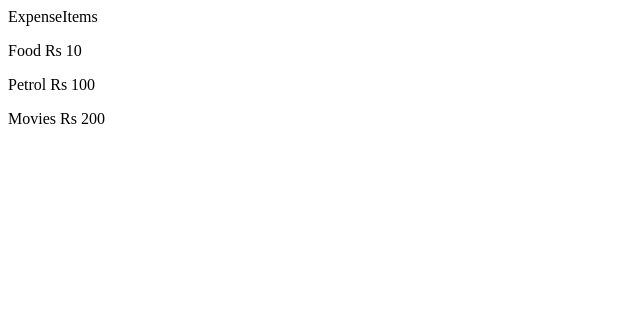
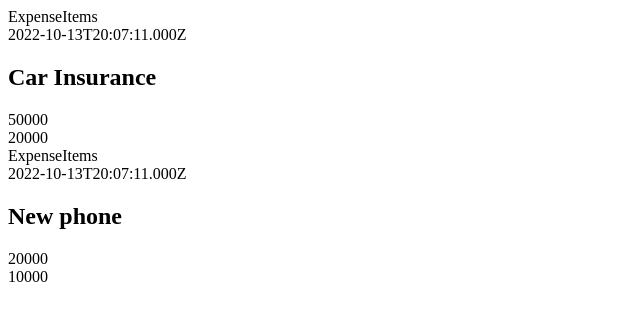
Before and after one commit to Dilkashpeshimam18/react-expense-tracker, a React (Create React App) app: page / in a window 1280 px wide. Shown: the top 320 px of the page, without its empty margins (0-640 px from the left). Built offline with nearby package versions, Linux system fonts and the light colour scheme.

Commit message:
passing data as props

```diff
--- a/src/App.js
+++ b/src/App.js
@@ -2,9 +2,35 @@ import React from "react";
 import ExpenseItem from "./components/ExpenseItem";
 
 function App() {
+  const expenses = [
+    {
+      id:1,
+      title: 'Car Insurance',
+      amount:50000,
+      LocationOfExpenditure:20000,
+      date:new Date().toISOString()
+    },
+    {
+      id:2,
+      title:'New phone',
+      amount:20000,
+      LocationOfExpenditure:10000,
+      date:new Date().toISOString()
+
+
+    }
+  ]
+  console.log(expenses)
   return (
     <div className="App">
-    <ExpenseItem />
+      {
+        expenses.map((expense)=>{
+          return(
+            <ExpenseItem expenseName={expense.title} expenseDate={expense.date} expenseAmount={expense.amount} locationOfExpenditure={expense.LocationOfExpenditure} />
+
+          )
+        })
+      }
     </div>
   );
 }
--- a/src/components/ExpenseItem.js
+++ b/src/components/ExpenseItem.js
@@ -1,13 +1,23 @@
 import React from 'react'
+import './ExpenseItem.css'
+const ExpenseItem = ({expenseName,expenseDate,expenseAmount,locationOfExpenditure}) => {
+    return (
+        <div>ExpenseItems
+          <div>
+           {expenseDate}
+          </div>
+          <div>
+         <h2>{expenseName}</h2>
+          <div>
+          {expenseAmount}
+          </div>
+          <div>
+           {locationOfExpenditure}
+          </div>
+          </div>
 
-const ExpenseItem = () => {
-  return (
-    <div>ExpenseItems
- <p>	Food Rs 10</p>
- <p>	Petrol Rs 100</p>
- <p>	Movies Rs 200</p>
-    </div>
-  )
+        </div>
+    )
 }
 
 export default ExpenseItem
```
Also changed, not shown: src/components/ExpenseItem.css (added).
